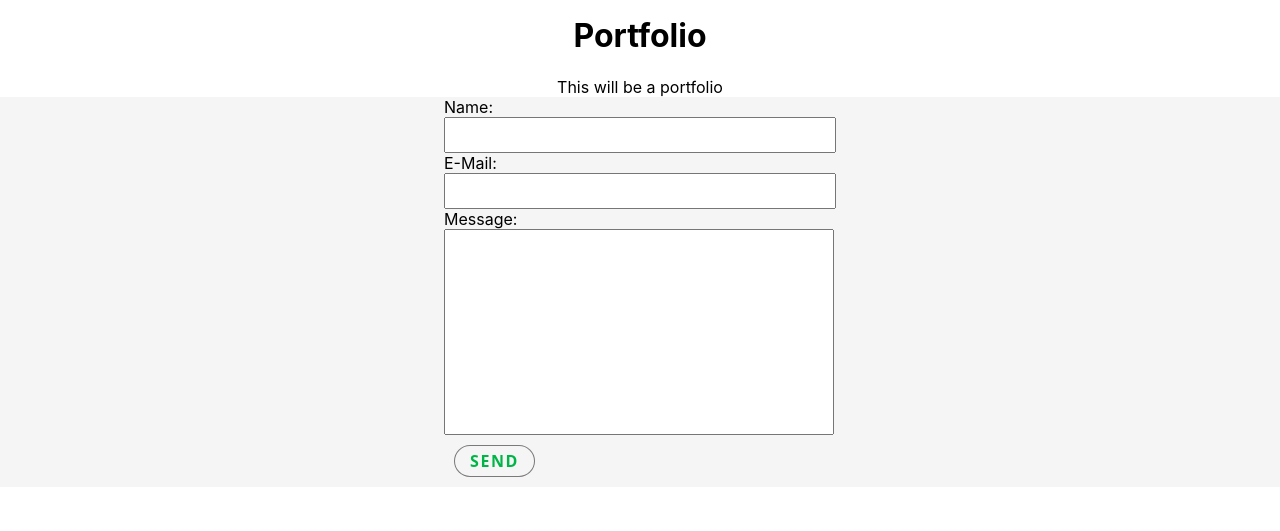
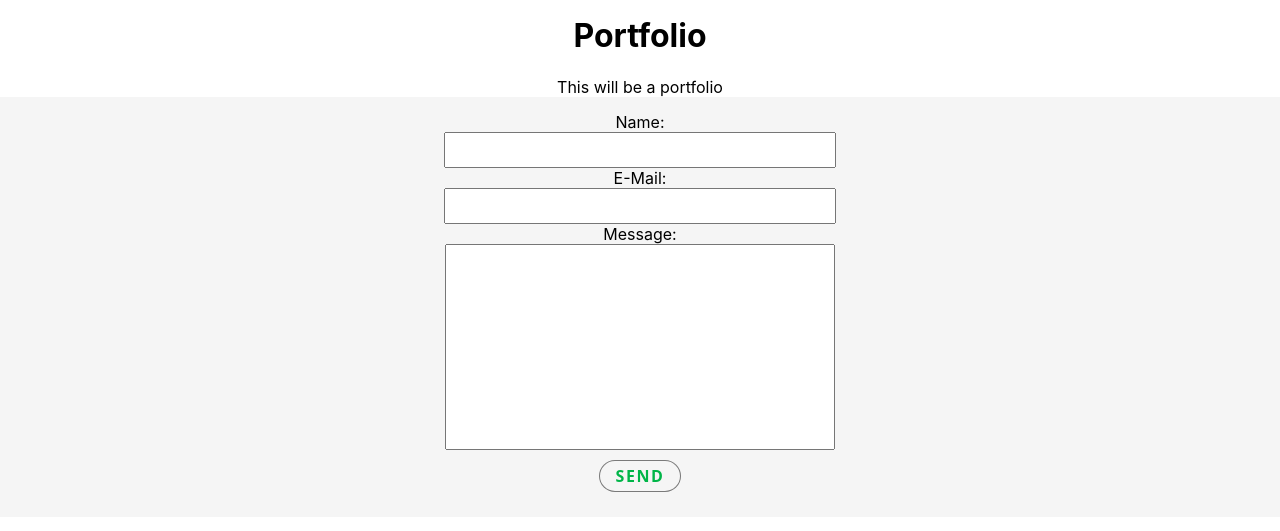
Before and after one commit to rebeccachavezlv/ricks-lawn-gatsby, a Gatsby site: page /portfolio in a window 1280 px wide. Shown: the part 101-632 px from the top of the page. Built offline with nearby package versions, Linux system fonts and the light colour scheme; Gatsby itself is replaced by a stand-in of ours.

Commit message:
updated contact form styling

```diff
--- a/src/components/contact/contact-form.styles.scss
+++ b/src/components/contact/contact-form.styles.scss
@@ -15,6 +15,7 @@ $desktop-width: 1024px;
 }
 
 .contact-section{
+  padding: 15px;
   background-color: whitesmoke;
   height: auto;
   border-top: 0;
@@ -30,8 +31,8 @@ $desktop-width: 1024px;
 
 .contactForm{
     display: flex;
-    align-items: left;
-    justify-content: center;
+    align-items: center;
+    justify-content: space-evenly;
     flex-direction: column;
 }
 
```
